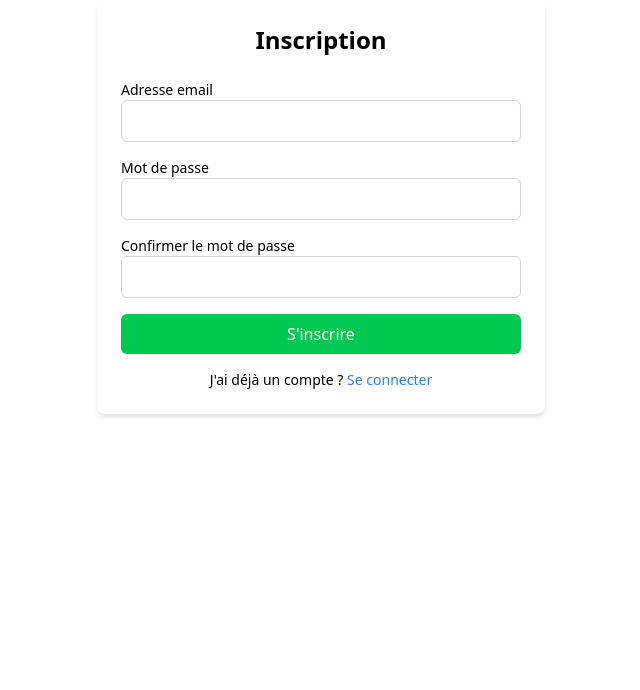
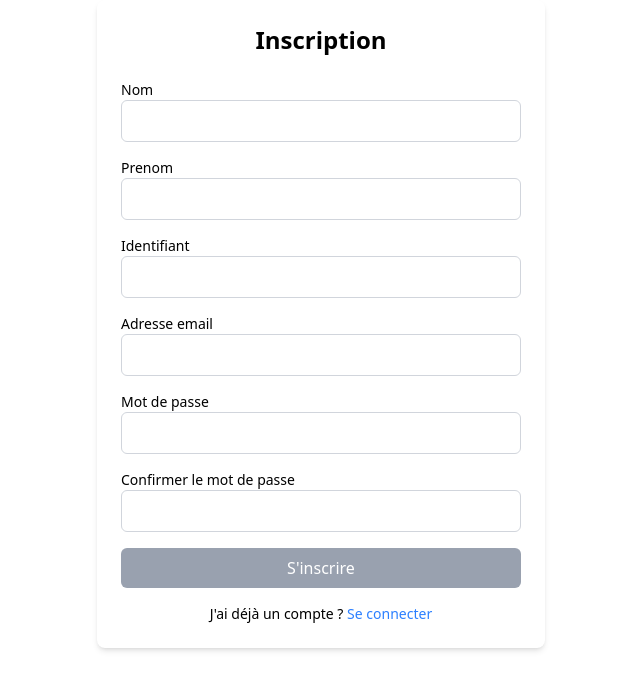
Before and after one commit to ZabouG/Moduls, a PHP site: page /?page=inscription in a window 1280 px wide. Shown: the top 690 px of the page, without its empty margins (319-959 px from the left). Run offline with PHP 8.4, Linux system fonts and the light colour scheme.

Commit message:
PasswordCheck 1.0

```diff
--- a/php/index.php
+++ b/php/index.php
@@ -4,6 +4,7 @@
     <meta charset="UTF-8">
     <meta name="viewport" content="width=device-width, initial-scale=1.0">
     <script src="https://cdn.jsdelivr.net/npm/@tailwindcss/browser@4"></script>
+
     <title>Moduls</title>
 </head>
 <body>
--- /dev/null
+++ b/php/layout/identification/formulaire/checkPassword.js
@@ -0,0 +1,60 @@
+function checkPassword() {
+
+    console.log('checkPassword()');
+
+    let password = document.getElementById('password').value;
+    let password2 = document.getElementById('password2').value;
+    let messageContainer = document.getElementById('password-message-container');
+    let valideButton = document.getElementById('valide');
+
+    // Vide la div avant d'ajouter les nouveaux messages
+    messageContainer.innerHTML = '';
+
+    let errors = []; // Tableau pour stocker les messages d'erreur
+
+    // Vérification des conditions
+    if (password.length > 0) {  // Vérifie que l'utilisateur a commencé à écrire
+        if (password !== password2) {
+            errors.push("Les mots de passe ne correspondent pas.");
+        }
+        if (password.length < 8) {
+            errors.push("Le mot de passe doit contenir au moins 8 caractères.");
+        }
+        // Si des erreurs existent, les afficher et désactiver le bouton
+        if (errors.length > 0) {
+            document.getElementById('password').style.borderColor = 'red';
+            document.getElementById('password2').style.borderColor = 'red';
+            valideButton.setAttribute('disabled', 'disabled');
+
+            // Ajouter un <p> pour chaque message d'erreur
+            errors.forEach(error => {
+                let p = document.createElement('p');
+                p.className = 'text-sm mt-1';
+                p.style.color = 'red';
+                p.innerText = error;
+                messageContainer.appendChild(p);
+            });
+        } else {
+            // Si tout est bon, activer le bouton et afficher un message de validation
+            document.getElementById('password').style.borderColor = 'green';
+            document.getElementById('password2').style.borderColor = 'green';
+            valideButton.removeAttribute('disabled');
+
+            let successMessage = document.createElement('p');
+            successMessage.className = 'text-sm mt-1';
+            successMessage.style.color = 'green';
+            successMessage.innerText = "Mot de passe valide.";
+            messageContainer.appendChild(successMessage);
+        }
+    } else {
+        // Réinitialiser les bordures si aucun texte n'est saisi
+        document.getElementById('password').style.borderColor = '';
+        document.getElementById('password2').style.borderColor = '';
+        valideButton.setAttribute('disabled', 'disabled');
+    }
+}
+
+
+// Ajout d'événements pour la validation en temps réel
+document.getElementById('password').addEventListener('input', checkPassword);
+document.getElementById('password2').addEventListener('input', checkPassword);
--- a/php/layout/identification/formulaire/form_inscription.html
+++ b/php/layout/identification/formulaire/form_inscription.html
@@ -3,6 +3,56 @@
 
 
 <form action="" method="post" class="space-y-4">
+            <div>
+                <label for="Nom" class="block text-sm font-medium">Nom</label>
+                <input type="text" name="Nom" id="Nom" class="w-full p-2 border border-gray-300 rounded-md" required>
+            </div>
+            <div>
+                <label for="Prenom" class="block text-sm font-medium">Prenom</label>
+                <input type="text" name="Prenom" id="Prenom" class="w-full p-2 border border-gray-300 rounded-md" required>
+            </div>
+            <div>
+                <label for="Identifiant" class="block text-sm font-medium">Identifiant</label>
+                <input type="text" name="Identifiant" id="Identifiant" class="w-full p-2 border border-gray-300 rounded-md" required>
+                <p id="pseudo-message" class="text-sm mt-1"></p>
+            </div>
+
+            <script>
+                function checkPseudo() {
+                    let pseudo = document.getElementById('Identifiant').value;
+                    let message = document.getElementById('pseudo-message');
+
+                    if (pseudo.length < 3) {
+                        message.innerText = "L'identifiant doit avoir au moins 3 caractères.";
+                        message.style.color = "red";
+                        return;
+                    } else {
+                        message.innerText = "";
+
+                    }
+
+                    fetch("check_identifiant.php", {
+                        method: "POST",
+                        body: new URLSearchParams({ Identifiant: pseudo }),
+                        headers: { "Content-Type": "application/x-www-form-urlencoded" }
+                    })
+                    .then(response => response.json())
+                    .then(data => {
+                        if (data.exists) {
+                            message.innerText = "❌ Identifiant déjà pris.";
+                            message.style.color = "red";
+                        } else {
+                            message.innerText = "✅ Identifiant disponible.";
+                            message.style.color = "green";
+
+                        }
+                    })
+                    .catch(error => console.error("Erreur :", error));
+                }
+
+                // Écouteur d'événements pour appeler la fonction à chaque saisie
+                document.getElementById('Identifiant').addEventListener('input', checkPseudo);
+                </script>
             <div>
                 <label for="email" class="block text-sm font-medium">Adresse email</label>
                 <input type="email" name="email" id="email" class="w-full p-2 border border-gray-300 rounded-md" required>
@@ -14,10 +64,12 @@
             <div>
                 <label for="password2" class="block text-sm font-medium">Confirmer le mot de passe</label>
                 <input type="password" name="password2" id="password2" class="w-full p-2 border border-gray-300 rounded-md" required>
+                <div id="password-message-container"></div>
             </div>
+            <script src="layout/identification/formulaire/checkPassword.js"></script>
             <div>
                 <input type="hidden" name="ACTION" id="ACTION" value="inscription">
-                <button type="submit" class="w-full bg-green-500 text-white py-2 rounded-md hover:bg-green-600" action="POST">S'inscrire</button>
+                <button type="submit" id="valide" disabled class="w-full bg-green-500 text-white py-2 rounded-md hover:bg-green-600 disabled:bg-gray-400 disabled:cursor-not-allowed" action="POST">S'inscrire</button>
             </div>
         </form>
         <p class="text-center mt-4 text-sm">J'ai déjà un compte ? <a href="?page=connection" class="text-blue-500 hover:underline">Se connecter</a></p>
```
